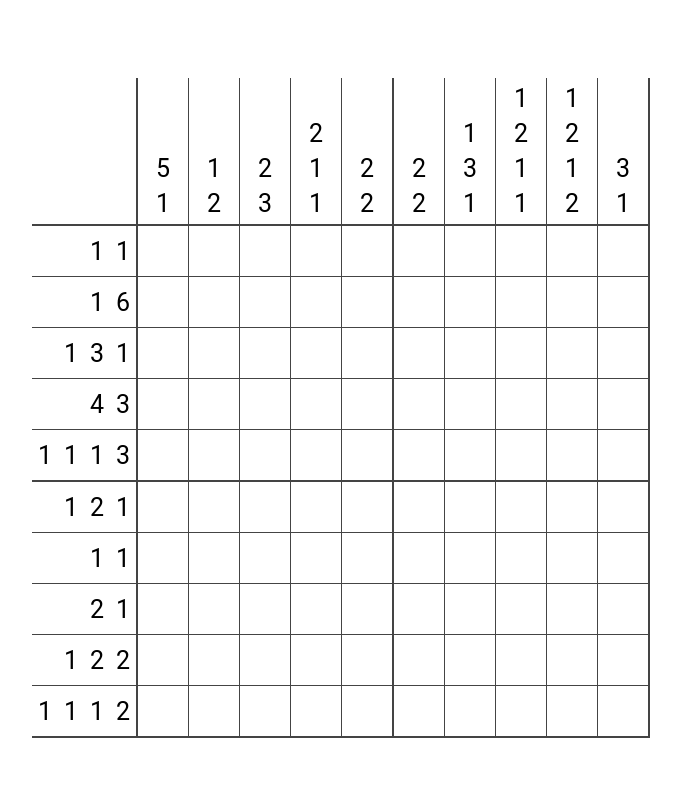
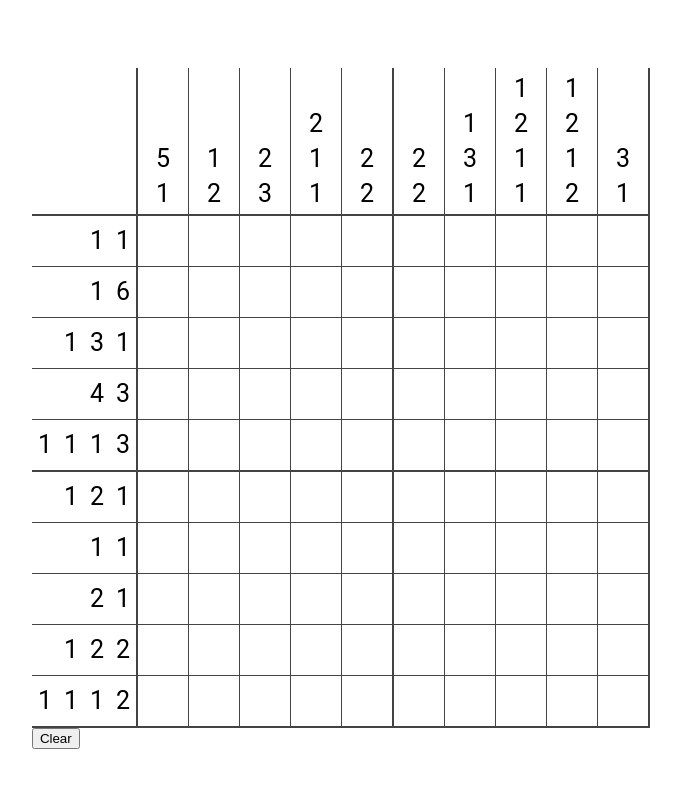
Before and after one commit to Pharaok/nonogram, a React app: page / in a window 1280 px wide. Shown: the top 788 px of the page, without its empty margins (307-988 px from the left). Built offline with nearby package versions, Linux system fonts and the light colour scheme.

Commit message:
Create Clear button

```diff
--- /dev/null
+++ b/src/components/Controls.tsx
@@ -0,0 +1,26 @@
+import produce from "immer";
+import React, { useContext } from "react";
+import GridContext from "./GridContext";
+
+const Controls = () => {
+  const { grid, setGrid } = useContext(GridContext);
+  return (
+    <div>
+      <button
+        onClick={() => {
+          setGrid(
+            produce(grid, (grid) => {
+              grid.forEach((row) => {
+                row.fill(0);
+              });
+            })
+          );
+        }}
+      >
+        Clear
+      </button>
+    </div>
+  );
+};
+
+export default Controls;
--- a/src/components/Nonogram.tsx
+++ b/src/components/Nonogram.tsx
@@ -1,4 +1,5 @@
 import React, { useState } from "react";
+import Controls from "./Controls";
 import Grid from "./Grid";
 import GridContext from "./GridContext";
 
@@ -20,6 +21,7 @@ const Nonogram: React.FC<Props> = (props) => {
     <GridContext.Provider value={{ grid, setGrid }}>
       <div>
         <Grid gridState={[grid, setGrid]} />
+        <Controls></Controls>
       </div>
     </GridContext.Provider>
   );
```
